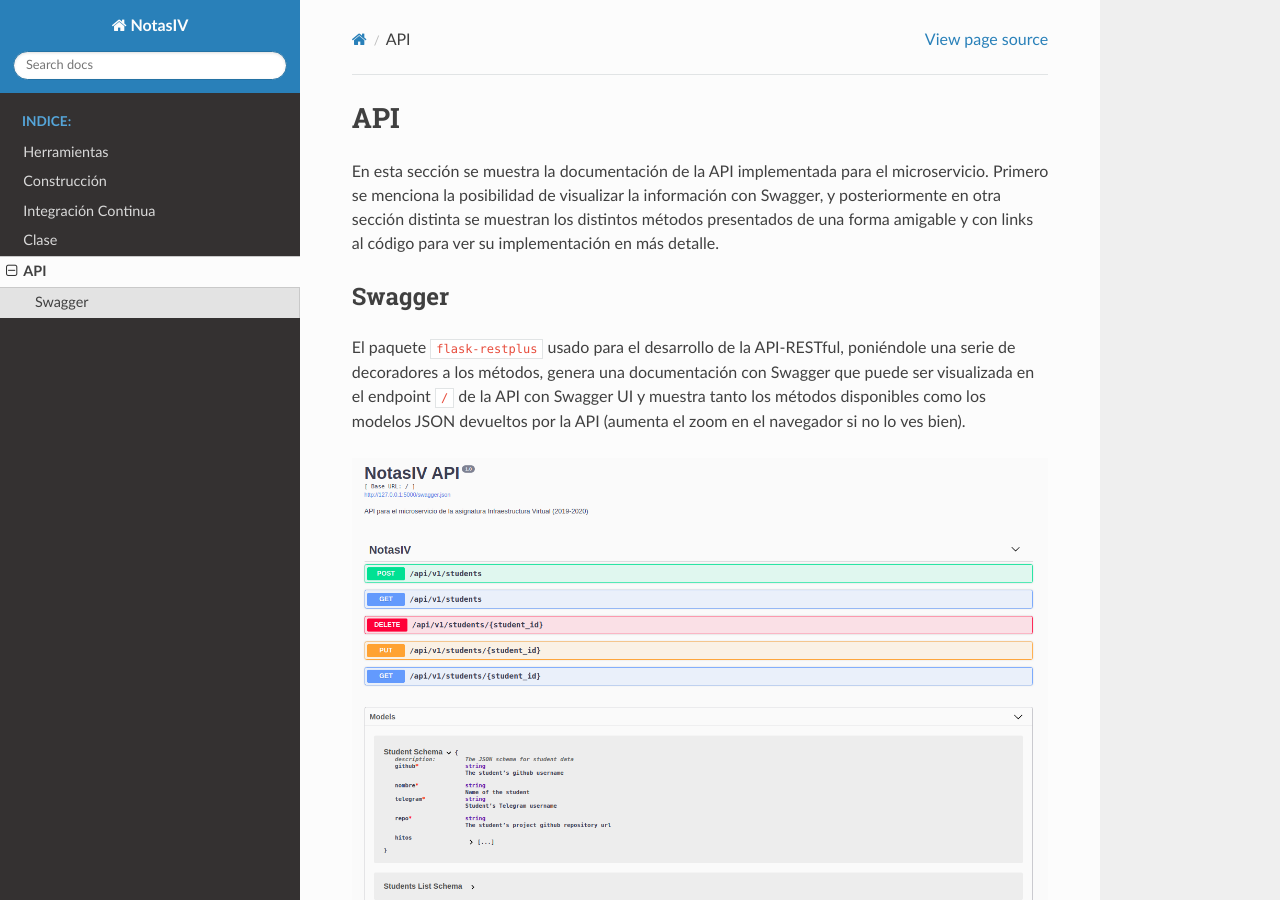
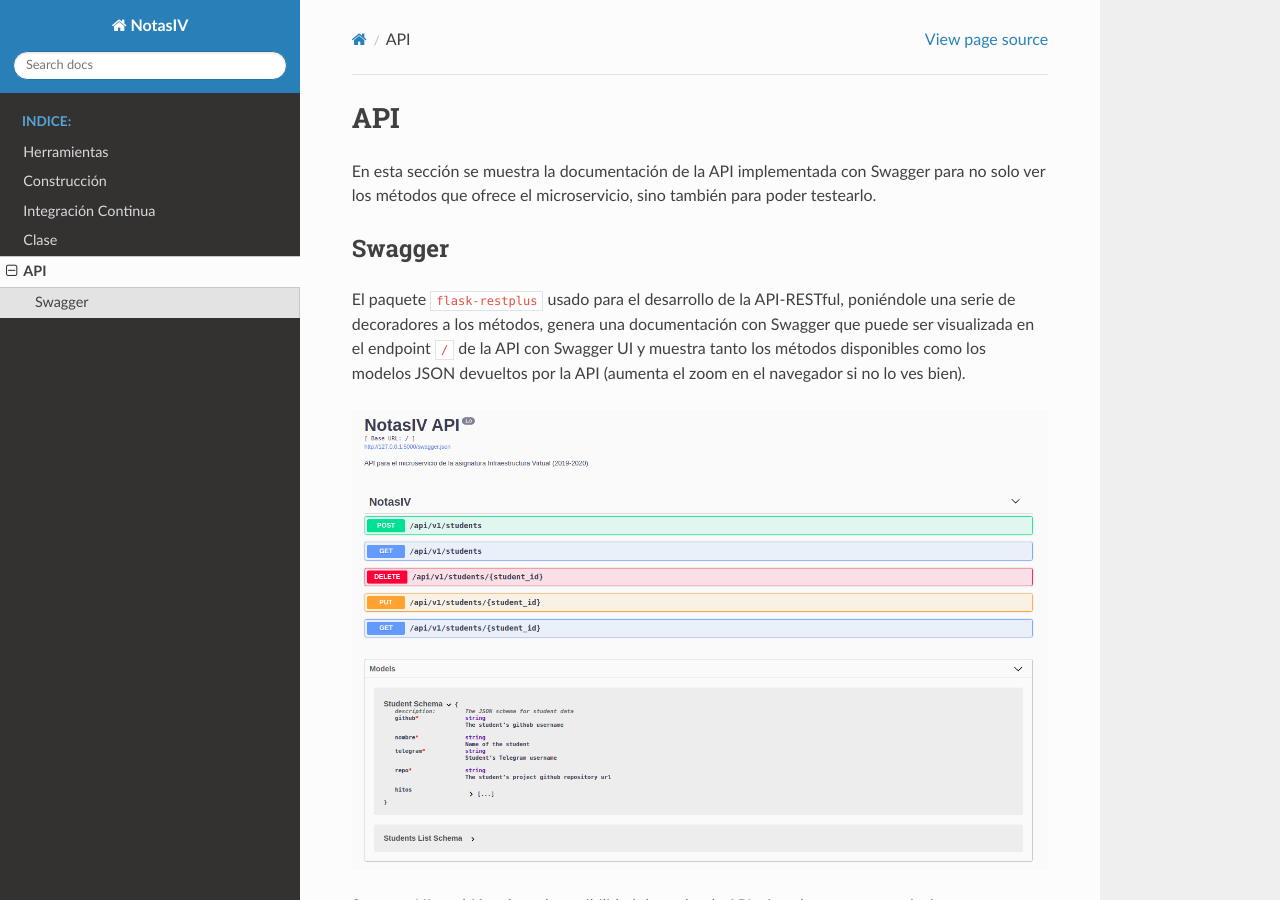
Before and after one commit to angelhodar/NotasIV, a Sphinx documentation site: the page built from docs/api.rst, in a window 1280 px wide and 900 px high. Built offline with Sphinx 7.4.7 and the Read the Docs theme 2.0.0, drawn with Linux system fonts in a browser that asks for light colours; some of the changed text lies outside the part shown.

Commit message:
Actualiza y finaliza documentación. Closes #14 Closes #16

```diff
--- a/docs/api.rst
+++ b/docs/api.rst
@@ -1,9 +1,8 @@
 API
 ===
 
-En esta sección se muestra la documentación de la API implementada para el microservicio. Primero se menciona la posibilidad
-de visualizar la información con Swagger, y posteriormente en otra sección distinta se muestran los distintos métodos presentados
-de una forma amigable y con links al código para ver su implementación en más detalle.
+En esta sección se muestra la documentación de la API implementada con Swagger para no solo ver los
+métodos que ofrece el microservicio, sino también para poder testearlo.
 
 Swagger
 -------
@@ -28,4 +27,7 @@ Para poder probar toda esta funcionalidad, simplemente puedes clonar el reposito
 .. code:: bash
 
     $ make
-    $ make start (instalará pm2 globalmente en tu equipo).
+    $ make pm2 (instalará pm2 globalmente en tu equipo, si ya lo tienes puedes omitir esto)
+    $ make start
+
+Ahora solo debes ir a la dirección ``https://127.0.0.1:5000`` y estará todo listo para probar la API con Swagger UI.
--- a/docs/build.rst
+++ b/docs/build.rst
@@ -27,7 +28,7 @@ Como herramienta de construcción se ha usado un ``Makefile`` ubicado en la raí
     restart:
         pipenv run pm2 restart app
     clean:
-        rm coverage.xml .coverage
+        rm -f coverage.xml .coverage
         cd docs && make clean
 
 A continuación se explica el funcionamiento de cada regla:
```
Also changed, not shown: other parts of docs/build.rst (+2 -1 lines).
